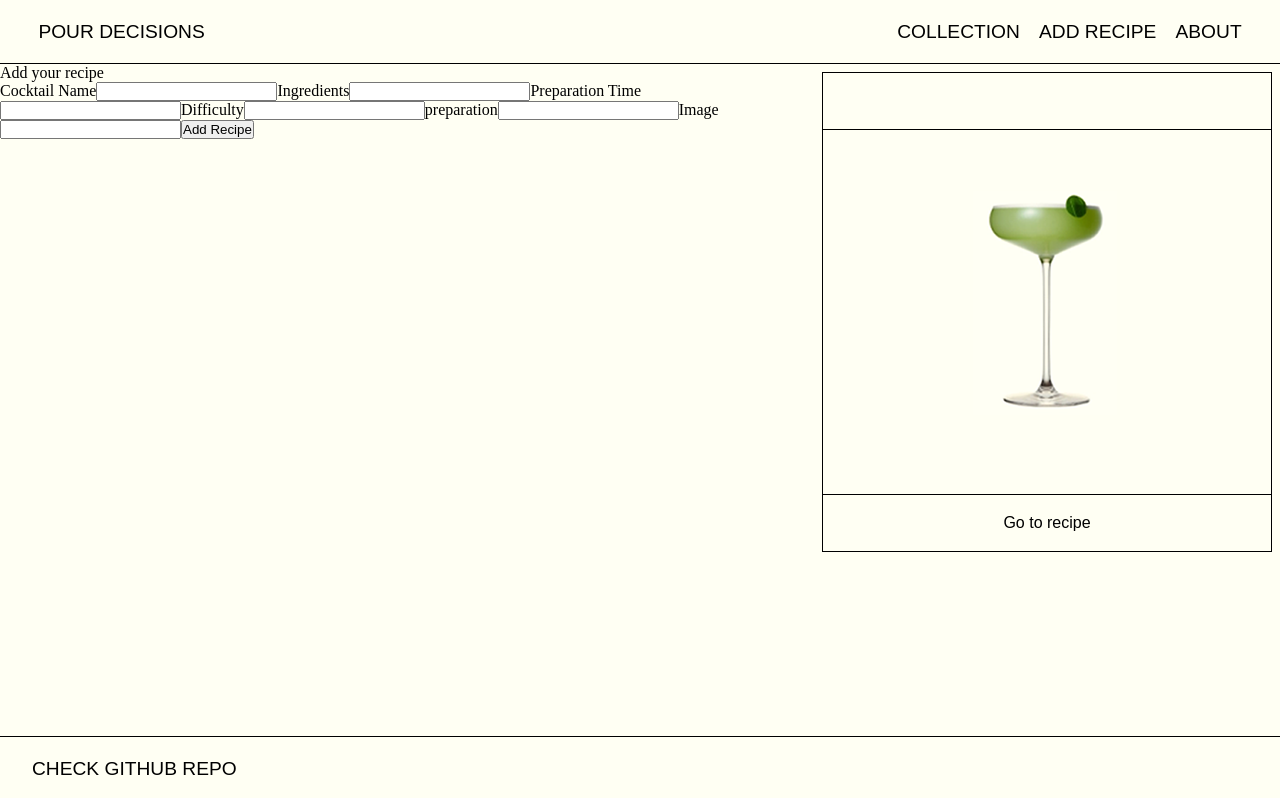
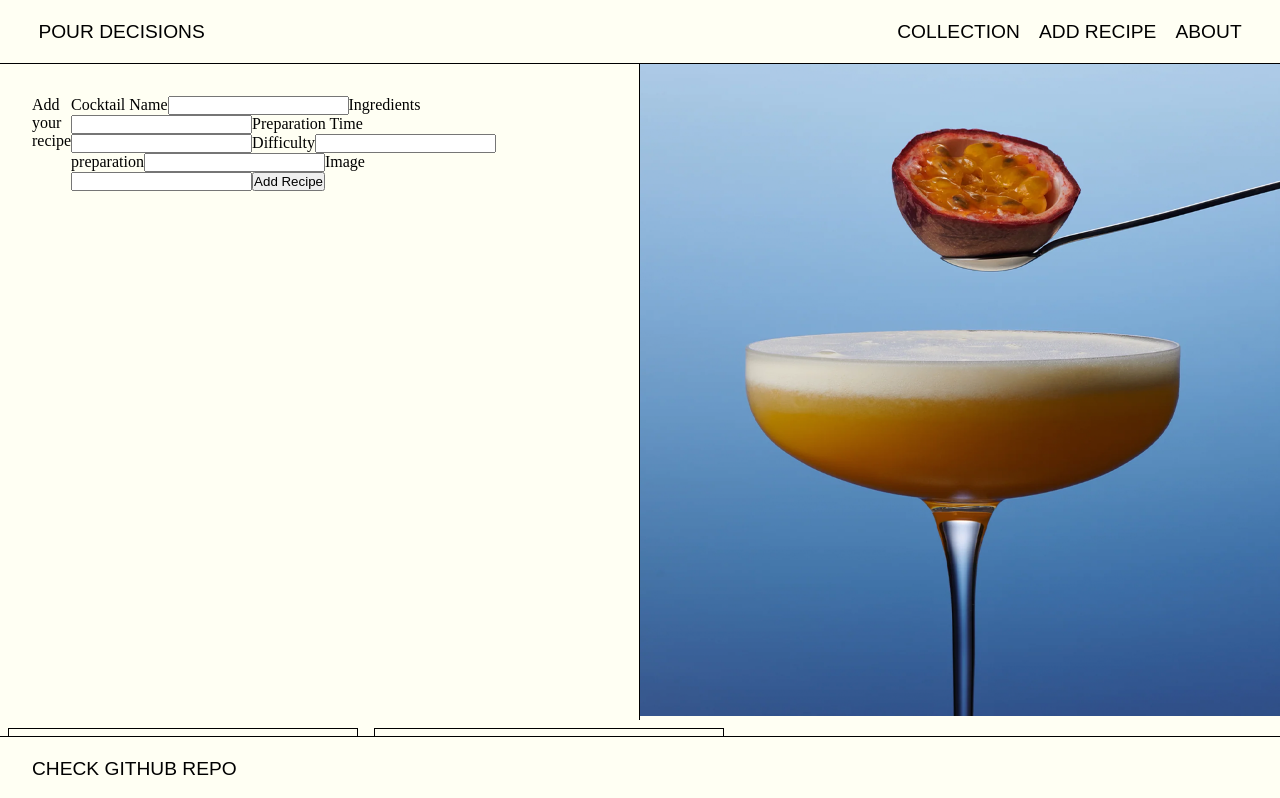
Before and after one commit to GhadaBN/lab-js-react-recipe-book-app, a React (Vite) app in the folder lab-js-react-team/: page /add-recipe in a window 1280 px wide. Shown: the top 798 px of the page. Built offline with nearby package versions, Linux system fonts and the light colour scheme.

Commit message:
form done

```diff
--- a/lab-js-react-team/src/App.css
+++ b/lab-js-react-team/src/App.css
@@ -16,6 +16,9 @@
   align-items: flex-start;
   justify-content: flex-start;
   height: calc(100vh - 16vh);
+  border-bottom: 1.3px solid #000;
+  overflow: hidden;
+  top: 8vh;
 }
 
 .left-section {
@@ -57,12 +60,37 @@
   padding-bottom: 0.5rem;
 }
 .title-recipe {
-  /* background-color: #006537; */
   font-weight: 500;
 }
 ul {
   list-style-type: none;
 }
-.add-recipe {
+form {
   display: flex;
+  width: 80%;
+  margin: 2rem;
+  text-align: left;
 }
+
+.add-recipe-page {
+  display: flex;
+  flex-direction: column;
+  margin-bottom: 10rem;
+}
+.fav-slider {
+  display: flex;
+  height: 5vh;
+}
+.drink-card-small {
+  display: flex;
+  flex-direction: column;
+  justify-content: center;
+  width: 350px;
+  height: 380px;
+  margin: 0.5rem;
+  border: 1.3px solid #000;
+  overflow: hidden;
+}
+.image-half {
+  width: 100%;
+}
--- a/lab-js-react-team/src/components/Navbar/Navbar.css
+++ b/lab-js-react-team/src/components/Navbar/Navbar.css
@@ -1,5 +1,6 @@
 .Navbar {
   display: flex;
+  position: fixed;
   justify-content: space-between;
   align-items: center;
   background: #fffff3;
@@ -9,6 +10,8 @@
   overflow: hidden;
   padding-right: 2em;
   padding-left: 2em;
+  width: 100vw;
+  z-index: 100;
 }
 
 .logo {
--- a/lab-js-react-team/src/pages/AddRecipePage.jsx
+++ b/lab-js-react-team/src/pages/AddRecipePage.jsx
@@ -13,25 +13,13 @@ function AddRecipe() {
   const [favDrinks, setFavDrinks] = useState([
     {
       id: "1",
-      name: "Matcha Gin Sour",
-      ingredients: [
-        "2 oz gin",
-        "0.75 oz fresh lemon juice",
-        "0.5 oz simple syrup",
-        "1 tsp matcha powder",
-        "1 egg white (optional for frothiness)",
-        "Ice cubes",
-      ],
-      preparation_time: "5 minutes",
-      difficulty: "Medium",
-      preparation: [
-        "In a shaker, combine gin, lemon juice, simple syrup, and matcha powder.",
-        "Add egg white if using. Shake vigorously without ice to emulsify the egg.",
-        "Add ice and shake again until well chilled.",
-        "Strain into a chilled cocktail glass.",
-        "Optionally, sprinkle a little matcha powder on top for garnish.",
-      ],
+      cocktailName: "Matcha Gin Sour",
       image: "../../public/matcha-gin-sour.png",
+    },
+    {
+      id: "2",
+      cocktailName: "Pumptini",
+      image: "../../public/pumptini.png",
     },
   ]);
 
@@ -52,18 +40,13 @@ function AddRecipe() {
       },
     ]);
 
-    console.log(
-      cocktailName,
-      ingredients,
-      time,
-      difficulty,
-      preparation,
-      image
-    );
+    setCocktailName("");
   };
 
   return (
-    <div className="add-recipe">
+    <div className="add-recipe-page">
+      <div className="cocktail-page">
+        <div className="left-section">
           <form onSubmit={handleSubmit}>
             <span>Add your recipe</span>
             <div>
@@ -126,12 +109,17 @@ function AddRecipe() {
               <button type="submit">Add Recipe</button>
             </div>
           </form>
+        </div>
 
-      <div>
+        <div className="right-section">
+          <img className="image-half" src="../../public/cocktail-shoot.png" />
+        </div>
+      </div>
+      <div className="fav-slider">
         {/* <Link to={`/CocktailDetailsPage/${id}`}> */}
         {favDrinks &&
           favDrinks.map((favDrink) => (
-            <div key={favDrink.id} className="drink-card">
+            <div key={favDrink.id} className="drink-card-small">
               <div className="top-container">
                 <h3>{favDrink.cocktailName}</h3>
               </div>
```
Also changed, not shown: lab-js-react-team/public/cocktail-shoot.png (added), lab-js-react-team/public/cocktail-shoot.webp (added). Lines whose indentation alone changed are shown as unchanged.
